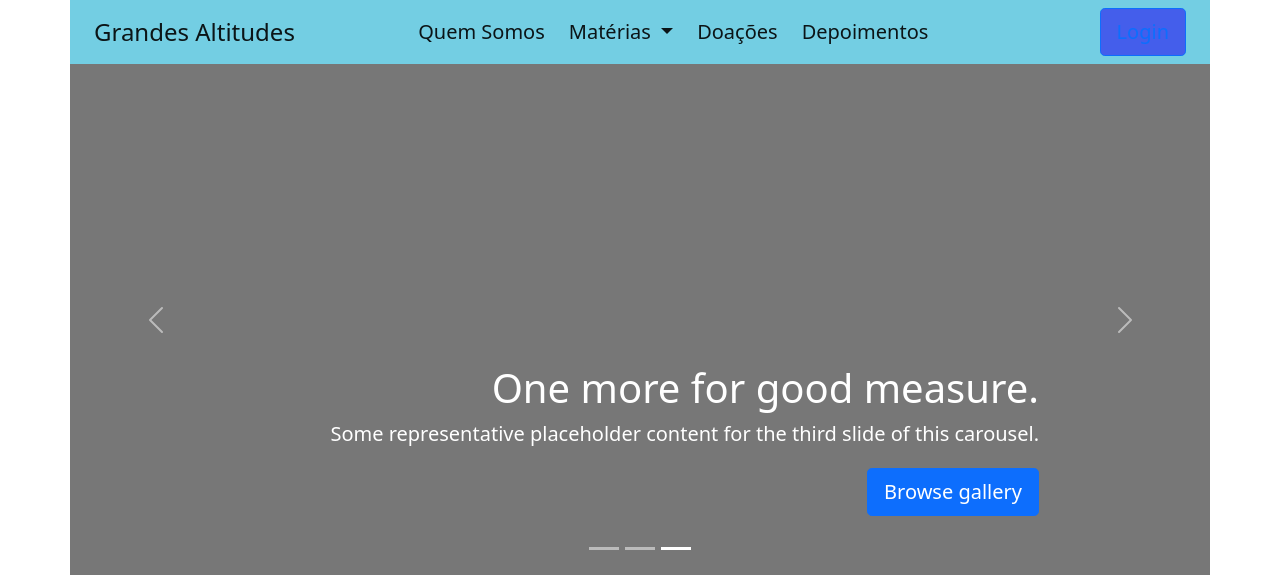
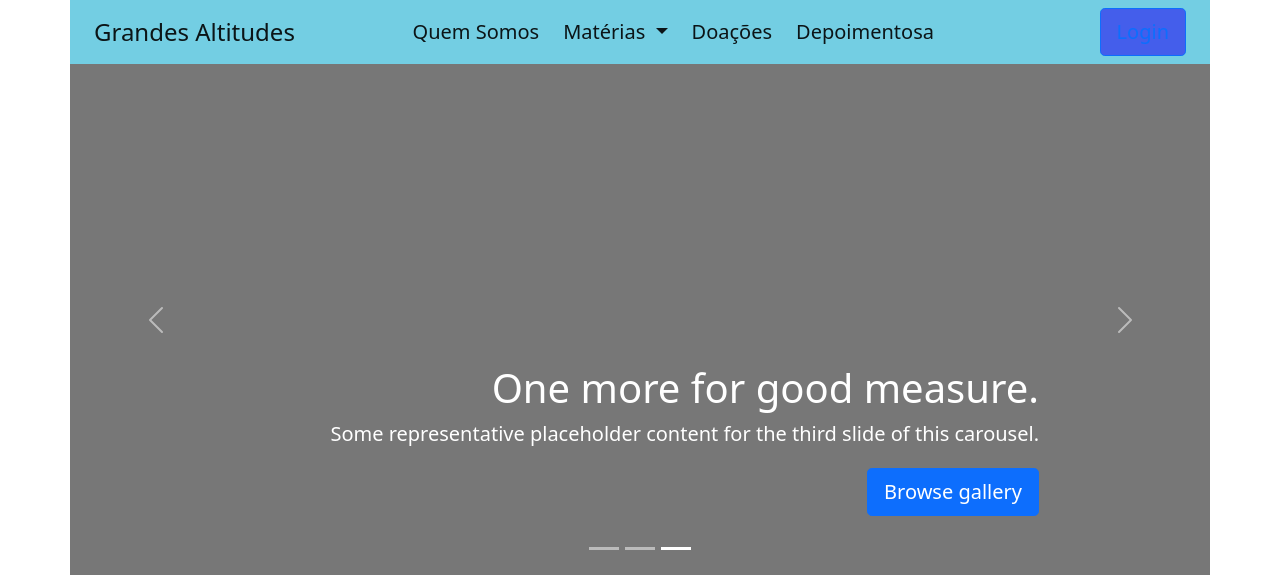
Before and after one commit to burgues0/grandes-altitudes, a Django app: template grandes_altitudes/templates/index.html in a window 1280 px wide. Shown: the top 575 px of the page. Run offline with Django 3.2, Linux system fonts and the light colour scheme; the template is opened without the code that fills it: most values are stand-ins (such as "Sample title", 1, 10 or a date in 2020); some libraries are stand-ins or nearby versions.

Commit message:
branch test

```diff
--- a/grandes_altitudes/templates/index.html
+++ b/grandes_altitudes/templates/index.html
@@ -44,7 +44,7 @@
               <a class="nav-link active" href="#">Doações</a>
             </li>
             <li class="nav-item">
-              <a class="nav-link active" href="#">Depoimentos</a>
+              <a class="nav-link active" href="#">Depoimentosa</a>
             </li>
           </ul>
         </div>
```
